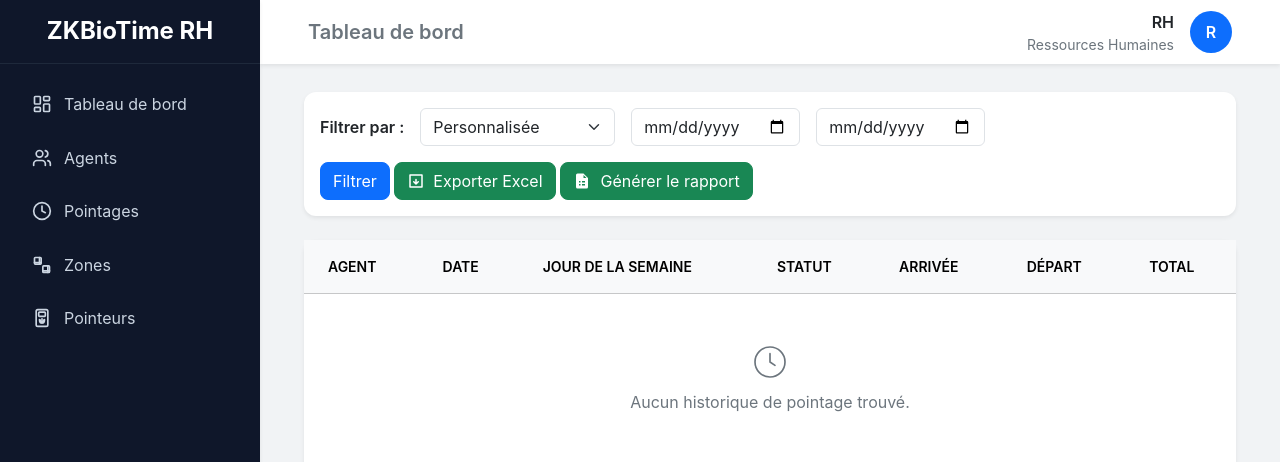
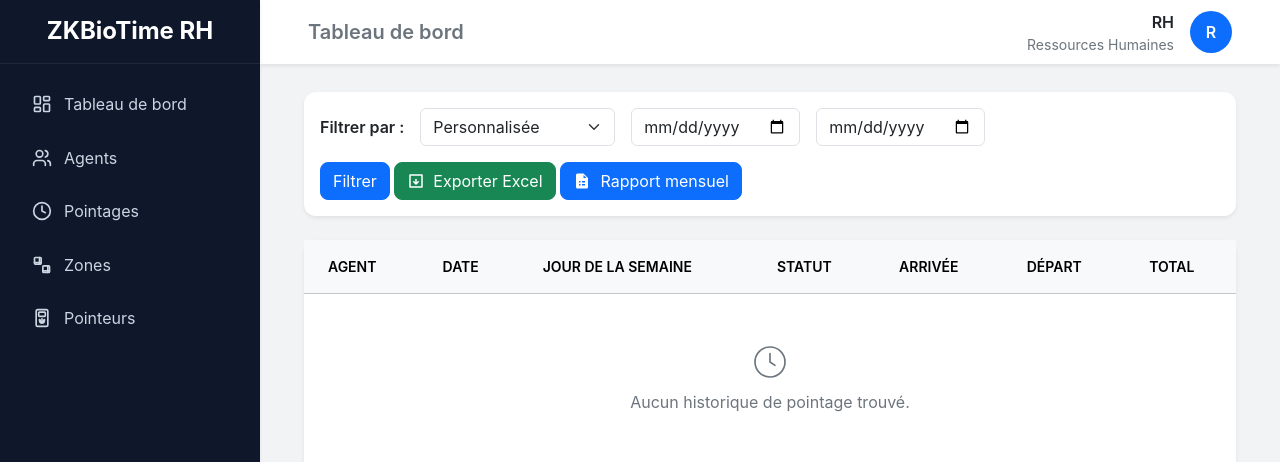
Before and after one commit to maestrobeye/zkbiotime-py-api, a FastAPI app: template templates/attendance.html in a window 1280 px wide. Shown: the top 462 px of the page. Run offline with FastAPI, Linux system fonts and the light colour scheme; the template is opened without the code that fills it, so the values that code supplies are empty; some libraries are stand-ins or nearby versions.

Commit message:
change colour

```diff
--- a/templates/attendance.html
+++ b/templates/attendance.html
@@ -100,13 +100,13 @@ Pointages
                         Exporter Excel
                     </a>
 
-                    <button type="button" class="btn btn-success" data-bs-toggle="modal" data-bs-target="#rapportModal">
+                    <button type="button" class="btn btn-primary" data-bs-toggle="modal" data-bs-target="#rapportModal">
                         <svg xmlns="http://www.w3.org/2000/svg" width="18" height="18" fill="currentColor"
                             viewBox="0 0 24 24" style="vertical-align: -3px; margin-right: 5px;">
                             <path
                                 d="M14 2H6a2 2 0 0 0-2 2v16a2 2 0 0 0 2 2h12a2 2 0 0 0 2-2V8zm0 2 4 4h-4zM8 12h2v2H8zm0 4h2v2H8zm4-4h4v2h-4zm0 4h4v2h-4z" />
                         </svg>
-                        Générer le rapport
+                        Rapport mensuel
                     </button>
 
                 </div>
```
